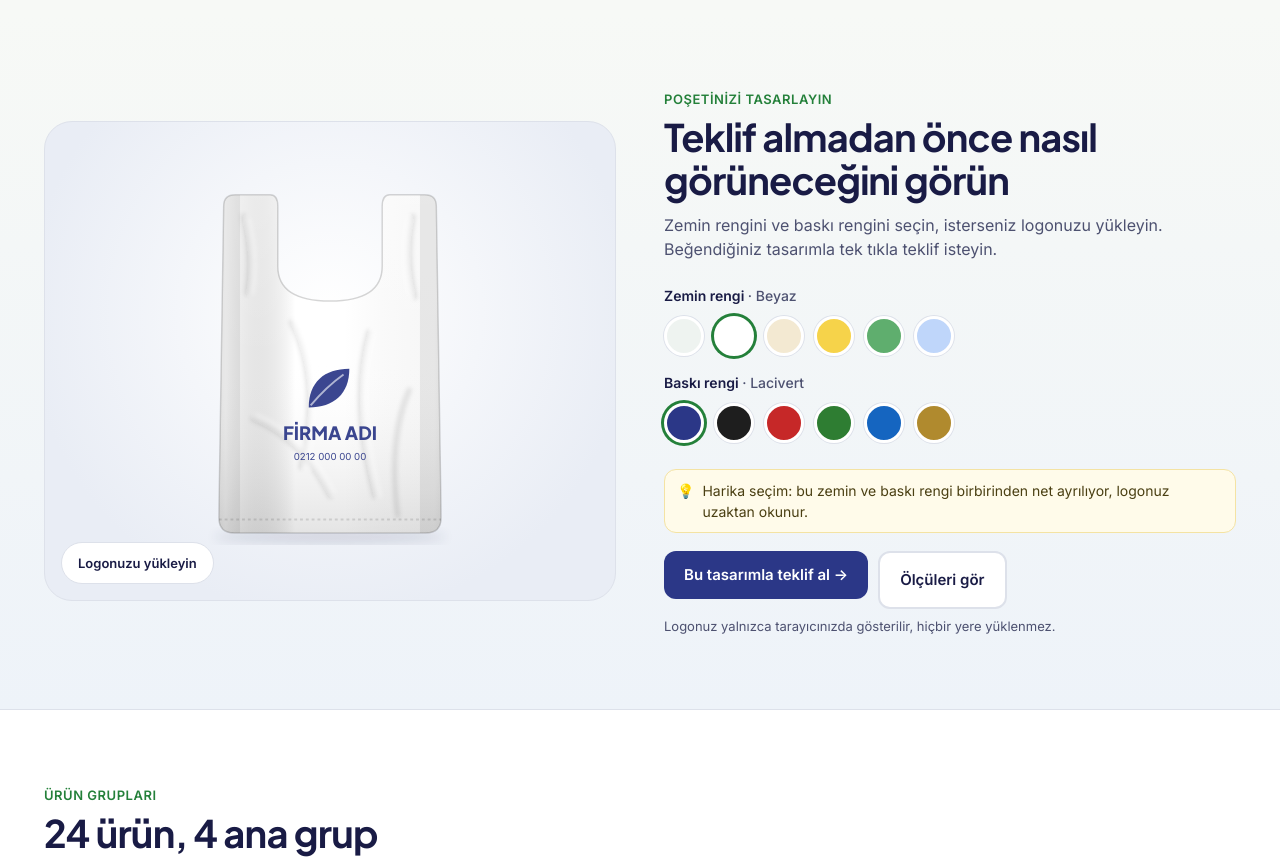
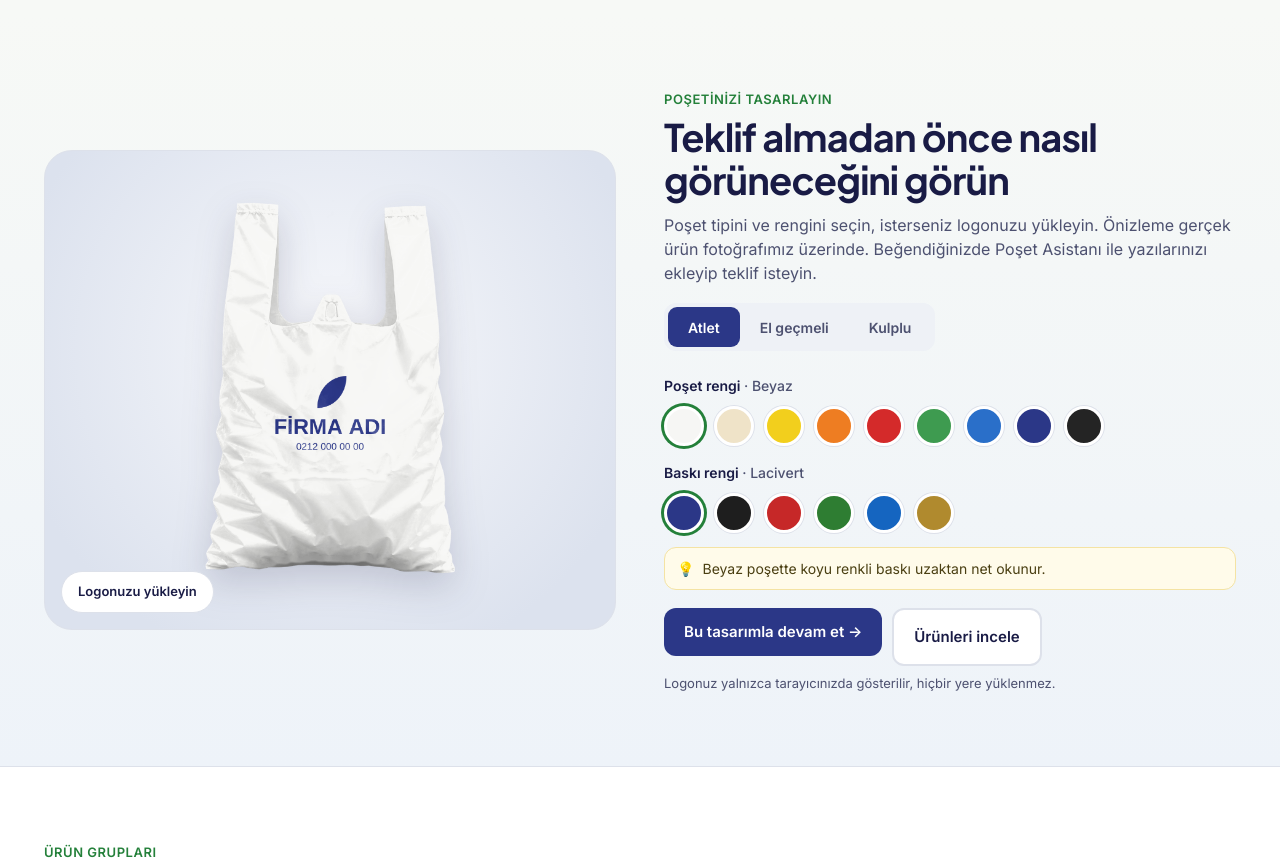
Before and after one commit to lkmn34/eprati-2027, a plain HTML site: page index.html in a window 1280 px wide. Shown: the part 1460-2326 px from the top of the page. Drawn offline with Linux system fonts and the light colour scheme.

Commit message:
Ana sayfa tasarım vitrini gerçek fotoğraf mockup'a geçti, asistana seçimlerle geçiş; önbellek için sürüm numarası
Co-Authored-By: Claude Opus 5.5 <noreply@anthropic.com>
Claude-Session: https://claude.ai/code/session_011cQkEvdAcoQYfXF2hkvzXw

```diff
--- a/assets/app.js
+++ b/assets/app.js
@@ -192,34 +192,28 @@ $('#works').innerHTML=WORKS.map(function(w){var v0=w.v[0];return '<article class
   '<div class="wimg"><img src="'+IMG+w.id+'-'+v0[0]+'.webp" alt="'+esc(w.alt)+'" loading="lazy"></div>'+
   '<div class="wbody"><span class="wtag">'+esc(w.ad)+'</span><h3>'+esc(w.mus)+'</h3><p class="muted">'+esc(w.info)+'</p></div></article>'}).join('');
 /* poşetinizi tasarlayın */
-var D={color:'Beyaz',ink:'Lacivert',logo:null};
-
-
-var LOGOCOL=null;
-function nearestName(hex){var best=null,bd=1e9;INKS.forEach(function(k){var a=parseInt(hex.substr(1),16),b=parseInt(k[1].substr(1),16);var d=Math.pow((a>>16)-(b>>16),2)+Math.pow(((a>>8)&255)-((b>>8)&255),2)+Math.pow((a&255)-(b&255),2);if(d<bd){bd=d;best=k[0]}});return best}
-function dTip(){
-  var g=find(COLS,D.color)[1], ink=D.logo&&LOGOCOL?LOGOCOL:find(INKS,D.ink)[1], c=cr(g,ink), t;
-  if(D.color==='Şeffaf')t='Şeffaf poşette baskı, içindeki ürünün önünde durur; koyu ve tek renk baskı en net sonucu verir.';
-  else if(c<2.2){var best=INKS.slice().sort(function(a,b){return cr(g,b[1])-cr(g,a[1])})[0];t=D.color+' zemin üzerinde bu baskı rengi zor okunur. '+best[0]+' baskı deneyin.'}
-  else if(c<3.5)t='Okunuyor ama kontrast orta seviyede; yazılarınızı biraz daha kalın tutmanızı öneririz.';
-  else t='Harika seçim: bu zemin ve baskı rengi birbirinden net ayrılıyor, logonuz uzaktan okunur.';
-  if(D.logo&&LOGOCOL)t+=' Logonuzun ana rengi '+nearestName(LOGOCOL).toLocaleLowerCase('tr')+' tonunda; kulplu poşet seçerseniz kulp rengini bu tonda seçmek tasarımı bütünleştirir.';
-  $('#dtip').innerHTML='<span aria-hidden="true">💡</span>'+esc(t);
-}
-
-
-function drawD(){
-  $('#dbag').innerHTML=bagRender(find(COLS,D.color)[1],D.color==='Şeffaf',find(INKS,D.ink)[1],D.logo,true);
-  $('#dstage').className='dstage'+(D.color==='Şeffaf'?' checker':'');
-  $('#dcname').textContent='· '+D.color; $('#diname').textContent=D.logo?'· logonuz':'· '+D.ink;
-  $('#dcol').innerHTML=COLS.map(function(c){return '<button type="button" data-dc="'+c[0]+'" class="'+(D.color===c[0]?'on':'')+'" aria-pressed="'+(D.color===c[0])+'" aria-label="Zemin '+c[0]+'" title="'+c[0]+'" style="background:'+c[1]+'"></button>'}).join('');
-  $('#dink').innerHTML=INKS.map(function(c){return '<button type="button" data-di="'+c[0]+'" class="'+(D.ink===c[0]?'on':'')+'" aria-pressed="'+(D.ink===c[0])+'" aria-label="Baskı '+c[0]+'" title="'+c[0]+'" style="background:'+c[1]+'"></button>'}).join('');
+var D={type:'atlet',color:'Beyaz',kulp:'Siyah',ink:'Lacivert',logoImg:null,logoSrc:null,logoCol:null};
+var DTYPES=[['atlet','Atlet'],['elgecme','El geçmeli'],['kulplu','Kulplu']];
+function dSw(pal,cur,attr,lab){return pal.map(function(c){var on=cur===c[0];return '<button type="button" '+attr+'="'+c[0]+'" class="'+(on?'on':'')+'" aria-pressed="'+on+'" aria-label="'+lab+' '+c[0]+'" title="'+c[0]+'" style="background:'+c[1]+'"></button>'}).join('')}
+function dTip(){var t,bg=find(BODY,D.color)[1];
+  if(D.type==='kulplu')t=PAIRTXT[D.color];
+  else if(D.logoImg&&D.logoCol&&cr(bg,D.logoCol)<2)t='Logonuzun ana rengi bu poşet rengine çok yakın; daha zıt bir poşet rengi deneyin.';
+  else if(!D.logoImg&&cr(bg,find(INKS,D.ink)[1])<2.2)t=D.color+' poşet üzerinde '+D.ink.toLocaleLowerCase('tr')+' baskı zor okunur; daha zıt bir baskı rengi seçin.';
+  else t=hexL(bg)<.25?D.color+' poşette açık renkli baskı en iyi okunur.':D.color+' poşette koyu renkli baskı uzaktan net okunur.';
+  $('#dtip').innerHTML='<span aria-hidden="true">💡</span>'+esc(t)}
+function drawD(){var bg=find(BODY,D.color)[1];
+  drawMock($('#dbag'),D.type,bg,find(HANDLE,D.kulp)[1],[{c:D.logoImg||placeholderLogo(find(INKS,D.ink)[1]),k:'logo'}]);
+  $('#dtype').innerHTML=DTYPES.map(function(t){var on=D.type===t[0];return '<button type="button" role="tab" data-dt="'+t[0]+'" aria-selected="'+on+'" class="'+(on?'on':'')+'">'+t[1]+'</button>'}).join('');
+  $('#dcname').textContent='· '+D.color;$('#dcol').innerHTML=dSw(BODY,D.color,'data-dc','Poşet');
+  $('#dkulpw').hidden=D.type!=='kulplu';$('#dkname').textContent='· '+D.kulp;$('#dkulp').innerHTML=dSw(HANDLE,D.kulp,'data-dk','Kulp');
+  $('#dinkw').hidden=!!D.logoImg;$('#diname').textContent='· '+D.ink;$('#dink').innerHTML=dSw(INKS,D.ink,'data-di','Baskı');
   dTip();
-  $('#dgo').href=URUN+'?renk='+encodeURIComponent(D.color)+'&baski='+encodeURIComponent(D.ink)+'#teklif';
+  $('#dgo').href=ASIST+'?tip='+D.type+'&renk='+encodeURIComponent(D.color)+'&kulp='+encodeURIComponent(D.kulp);
 }
 $('#tasarla').addEventListener('click',function(e){var t=e.target.closest?e.target.closest('button'):null;if(!t)return;
-  if(t.hasAttribute('data-dc'))D.color=t.getAttribute('data-dc');if(t.hasAttribute('data-di')){D.ink=t.getAttribute('data-di');D.logo=null}drawD()});
-$('#dlogo').addEventListener('change',function(){var f=this.files&&this.files[0];if(!f||!/^image\//.test(f.type))return;var fr=new FileReader();fr.onload=function(){D.logo=fr.result;logoColor(fr.result,function(c){LOGOCOL=c;drawD()})};fr.readAsDataURL(f)});
+  if(t.hasAttribute('data-dt'))D.type=t.getAttribute('data-dt');if(t.hasAttribute('data-dc'))D.color=t.getAttribute('data-dc');if(t.hasAttribute('data-dk'))D.kulp=t.getAttribute('data-dk');if(t.hasAttribute('data-di'))D.ink=t.getAttribute('data-di');drawD()});
+$('#dgo').addEventListener('click',function(){try{if(D.logoSrc)sessionStorage.setItem('eprLogo',D.logoSrc);else sessionStorage.removeItem('eprLogo')}catch(e){}});
+$('#dlogo').addEventListener('change',function(){var f=this.files&&this.files[0];if(!f||!/^image\//.test(f.type))return;var fr=new FileReader();fr.onload=function(){var im=new Image();im.onload=function(){D.logoImg=im;D.logoSrc=fr.result;logoColor(fr.result,function(c){D.logoCol=c;drawD()})};im.src=fr.result};fr.readAsDataURL(f)});
 drawD();
 }
 if($('#pg-asistan')){
@@ -385,6 +379,9 @@ function drawQ(){
   $('#qpanel').innerHTML=h; drawSteps(); drawSide(); if(s===4){addFonts();renderAst($('#pvc'),true);bindCanvas();drawTip();FONTS.forEach(function(f){ensureFont(f[0],redrawAst)})}
 }
 var qs=location.search.match(/[?&]sektor=([a-z]+)/);if(qs&&find(SEC,qs[1])){A.sector=qs[1];A.step=1}
+(function(){function q(k){var m=location.search.match(new RegExp('[?&]'+k+'=([^&#]+)'));return m?decodeURIComponent(m[1]):null}
+  var tp={atlet:'atlet',elgecme:'el',kulplu:'kulp'}[q('tip')];if(tp)A.handle=tp;if(q('renk')&&find(BODY,q('renk')))A.color=q('renk');if(q('kulp')&&find(HANDLE,q('kulp')))A.kulp=q('kulp');
+  if(tp){A.print='logo';try{var ls=sessionStorage.getItem('eprLogo');if(ls){var im=new Image();im.onload=function(){A.logoImg=im;A.LG.on=im;A.file='Ana sayfada yüklediğiniz logo';A.sel='logo';logoColor(ls,function(c){A.logoCol=c;drawQ()})};im.src=ls}}catch(e){}}})();
 var qp=$('#qpanel');
 qp.addEventListener('click',function(e){
   var t=e.target.closest?e.target.closest('button'):null; if(!t)return;
--- a/assets/site.css
+++ b/assets/site.css
@@ -439,3 +439,8 @@ img{max-width:100%}
 .faces button{min-height:40px;padding:0 20px;border-radius:9px;border:0;background:transparent;font:700 14px Inter,sans-serif;color:var(--mut);cursor:pointer}
 .faces button.on{background:var(--navy);color:#fff}
 @media(max-width:560px){.sides{grid-template-columns:1fr}}
+
+.dbag{display:block;width:auto!important;height:auto!important;max-width:88%;max-height:380px;filter:drop-shadow(0 14px 18px rgba(25,27,69,.18))}
+.dtip{margin-top:4px}
+.dstage{background:radial-gradient(circle at 50% 42%,#F7F8FB 0%,#DCE2EE 82%)}
+@media(max-width:760px){.dbag{max-height:300px}}
--- a/index.html
+++ b/index.html
@@ -21,7 +21,7 @@
 <link rel="preconnect" href="https://fonts.googleapis.com">
 <link rel="preconnect" href="https://fonts.gstatic.com" crossorigin>
 <link href="https://fonts.googleapis.com/css2?family=Inter:wght@400;500;600&family=Plus+Jakarta+Sans:wght@600;700;800&display=swap" rel="stylesheet">
-<link rel="stylesheet" href="assets/site.css">
+<link rel="stylesheet" href="assets/site.css?v=1795687338">
 <script type="application/ld+json">{"@context": "https://schema.org", "@type": "Organization", "@id": "https://lkmn34.github.io/eprati-2027/#org", "name": "Eprati Plastik ve Ambalaj San. Tic. A.Ş.", "alternateName": "Eprati Plastik", "url": "https://lkmn34.github.io/eprati-2027/", "logo": "https://lkmn34.github.io/eprati-2027/logo.svg", "foundingDate": "2000", "email": "satis@eprati.com", "telephone": "+90-212-651-66-69", "address": {"@type": "PostalAddress", "streetAddress": "Beylikdüzü OSB Mah. Mermerciler Sanayi Sitesi 8. Cadde No:10/5", "addressLocality": "Beylikdüzü", "addressRegion": "İstanbul", "postalCode": "34209", "addressCountry": "TR"}, "contactPoint": [{"@type": "ContactPoint", "telephone": "+90-212-651-66-69", "contactType": "sales", "areaServed": "TR", "availableLanguage": ["tr", "en", "de"]}, {"@type": "ContactPoint", "telephone": "+90-535-718-35-98", "contactType": "customer service", "availableLanguage": ["tr"]}], "sameAs": ["https://www.facebook.com/epratiplastikofficial/", "https://www.instagram.com/epratiplastikofficial/", "https://www.youtube.com/channel/UC_Hg5Dj8rEe2AiyAkmrdrwg", "https://epratiplastic.trustpass.alibaba.com"]}</script>
 <script type="application/ld+json">{"@context": "https://schema.org", "@type": "WebSite", "name": "Eprati Plastik", "url": "https://lkmn34.github.io/eprati-2027/", "inLanguage": "tr"}</script>
 <script type="application/ld+json">{"@context": "https://schema.org", "@type": "FAQPage", "mainEntity": [{"@type": "Question", "name": "Ürünleriniz gıdaya uygun mu?", "acceptedAnswer": {"@type": "Answer", "text": "Evet. Gıda ambalajlarımız TR-34-K-282635 kayıt numaralı belgeyle üretilir."}}, {"@type": "Question", "name": "Standart dışı ölçü ve baskı yapıyor musunuz?", "acceptedAnswer": {"@type": "Answer", "text": "Evet. Özel ölçü ve kalınlıkta üretim yapıyor, logo veya tasarımınızı fotoğraf baskı dahil tüm renklerde basabiliyoruz."}}, {"@type": "Question", "name": "Atlet poşet ölçüleri nelerdir?", "acceptedAnswer": {"@type": "Answer", "text": "20+7+7 x 35 cm ile 30+10+10 x 60 cm arasında altı standart ölçümüz var. Özel ölçü de üretilir."}}, {"@type": "Question", "name": "Halı poşeti nasıl satılıyor?", "acceptedAnswer": {"@type": "Answer", "text": "Halı poşetleri ortalama 30 kg ağırlığında sonsuz rulo olarak sunulur."}}, {"@type": "Question", "name": "Sipariş süreci nasıl işliyor?", "acceptedAnswer": {"@type": "Answer", "text": "İhtiyaç ve ölçüyü belirliyor, tasarım ve baskı talebinizi alıyor, ardından üretim ve teslimatı planlıyoruz."}}]}</script>
@@ -101,21 +101,24 @@
   <div class="wrap sec">
     <div class="dsgrid">
       <div class="dstage" id="dstage">
-        <div class="dbag" id="dbag"></div>
+        <canvas class="dbag" id="dbag" role="img" aria-label="Poşet önizlemesi"></canvas>
         <label class="dlogo">Logonuzu yükleyin<input type="file" accept="image/*" id="dlogo" aria-label="Logo yükle"></label>
       </div>
       <div class="dctl">
         <span class="eyebrow">POŞETİNİZİ TASARLAYIN</span>
         <h2 class="h2" style="margin-bottom:12px">Teklif almadan önce nasıl görüneceğini görün</h2>
-        <p class="muted" style="margin:0 0 24px">Zemin rengini ve baskı rengini seçin, isterseniz logonuzu yükleyin. Beğendiğiniz tasarımla tek tıkla teklif isteyin.</p>
-        <p class="dlab">Zemin rengi <span id="dcname"></span></p>
+        <p class="muted" style="margin:0 0 18px">Poşet tipini ve rengini seçin, isterseniz logonuzu yükleyin. Önizleme gerçek ürün fotoğrafımız üzerinde. Beğendiğinizde Poşet Asistanı ile yazılarınızı ekleyip teklif isteyin.</p>
+        <div class="faces" id="dtype" role="tablist" aria-label="Poşet tipi" style="margin:0 0 18px"></div>
+        <p class="dlab">Poşet rengi <span id="dcname"></span></p>
         <div class="pcolors" id="dcol"></div>
-        <p class="dlab">Baskı rengi <span id="diname"></span></p>
-        <div class="pcolors" id="dink"></div>
+        <div id="dkulpw"><p class="dlab">Kulp rengi <span id="dkname"></span></p>
+        <div class="pcolors" id="dkulp"></div></div>
+        <div id="dinkw"><p class="dlab">Baskı rengi <span id="diname"></span></p>
+        <div class="pcolors" id="dink"></div></div>
         <p class="dtip" id="dtip" aria-live="polite"></p>
         <div style="display:flex;flex-wrap:wrap;margin-top:18px">
-          <a class="btn" id="dgo" href="urunler/magaza-ambalajlari/atlet-poset/" style="margin:0 10px 10px 0">Bu tasarımla teklif al →</a>
-          <a class="btn ghost" href="urunler/magaza-ambalajlari/atlet-poset/">Ölçüleri gör</a>
+          <a class="btn" id="dgo" href="urunler/magaza-ambalajlari/atlet-poset/" style="margin:0 10px 10px 0">Bu tasarımla devam et →</a>
+          <a class="btn ghost" href="urunler/magaza-ambalajlari/atlet-poset/">Ürünleri incele</a>
         </div>
         <p class="muted" style="font-size:13px;margin:8px 0 0">Logonuz yalnızca tarayıcınızda gösterilir, hiçbir yere yüklenmez.</p>
       </div>
@@ -226,6 +229,6 @@
   <a class="wa" href="https://wa.me/905357183598"><svg width="16" height="16" viewBox="0 0 24 24" fill="currentColor" aria-hidden="true"><path d="M12 2a10 10 0 0 0-8.6 15.1L2 22l5-1.3A10 10 0 1 0 12 2zm0 18.2a8.2 8.2 0 0 1-4.2-1.2l-.3-.2-3 .8.8-2.9-.2-.3A8.2 8.2 0 1 1 12 20.2zm4.5-6.1c-.2-.1-1.5-.7-1.7-.8s-.4-.1-.6.1-.7.8-.8 1-.3.2-.5.1a6.7 6.7 0 0 1-3.3-2.9c-.3-.4.2-.4.7-1.4.1-.2 0-.3 0-.4l-.8-1.8c-.2-.5-.4-.4-.6-.4h-.5a1 1 0 0 0-.7.3 3 3 0 0 0-.9 2.2 5.2 5.2 0 0 0 1.1 2.7 11.8 11.8 0 0 0 4.5 4c1.7.7 2.3.8 3.2.6.5-.1 1.5-.6 1.7-1.2s.2-1.1.2-1.2-.2-.2-.5-.3z"/></svg>WhatsApp</a>
   <a class="pri" href="poset-asistani/">Teklif Al</a>
 </div>
-<script src="assets/app.js" defer></script>
+<script src="assets/app.js?v=1795687338" defer></script>
 </body>
 </html>
--- a/tools/parts/site.css
+++ b/tools/parts/site.css
@@ -439,3 +439,8 @@ img{max-width:100%}
 .faces button{min-height:40px;padding:0 20px;border-radius:9px;border:0;background:transparent;font:700 14px Inter,sans-serif;color:var(--mut);cursor:pointer}
 .faces button.on{background:var(--navy);color:#fff}
 @media(max-width:560px){.sides{grid-template-columns:1fr}}
+
+.dbag{display:block;width:auto!important;height:auto!important;max-width:88%;max-height:380px;filter:drop-shadow(0 14px 18px rgba(25,27,69,.18))}
+.dtip{margin-top:4px}
+.dstage{background:radial-gradient(circle at 50% 42%,#F7F8FB 0%,#DCE2EE 82%)}
+@media(max-width:760px){.dbag{max-height:300px}}
```
Also changed, not shown: poset-asistani/index.html (+2 -2 lines), tools/parts/app.js (+22 -25 lines), tools/parts/home.html (+10 -7 lines), urunler/magaza-ambalajlari/atlet-poset/index.html (+2 -2 lines), 1 other file.
